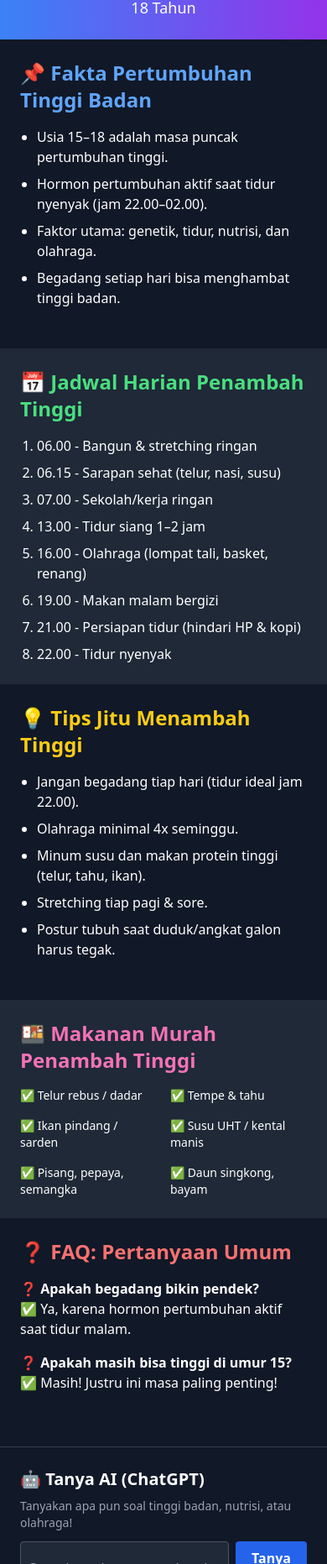
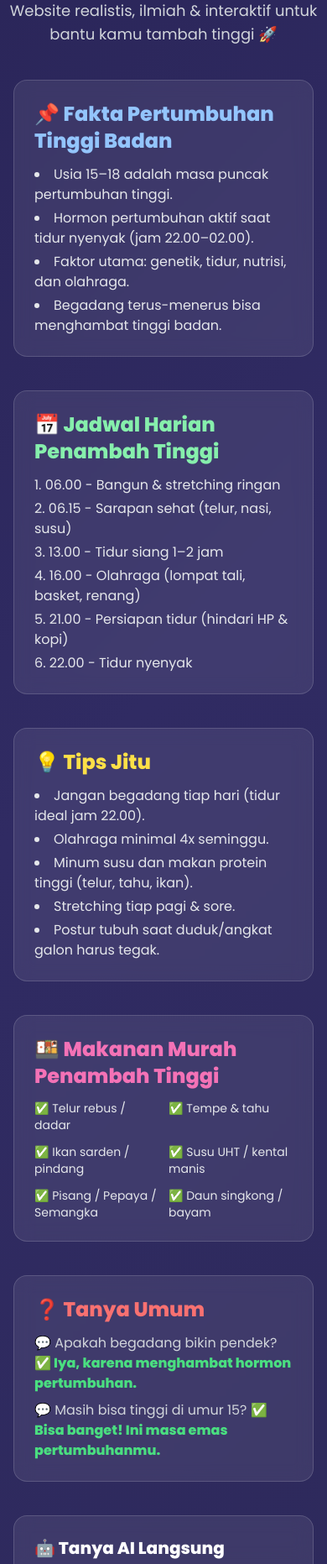
Before and after one commit to Rexzzxiterz/yaps, a plain HTML site: page index.html in a window 390 px wide. Shown: the part 137-2000 px from the top of the page at 84% size. Drawn offline with nearby package versions, Linux system fonts and the light colour scheme.

Commit message:
Update index.html

```diff
--- a/index.html
+++ b/index.html
@@ -2,85 +2,109 @@
 <head>
   <meta charset="UTF-8" />
   <meta name="viewport" content="width=device-width, initial-scale=1.0" />
-  <title>Tinggi Maksimal Usia Remaja</title>
+  <title>Latihan Perubahan Tubuh - Tinggi Maksimal</title>
   <script src="https://cdn.tailwindcss.com"></script>
+  <link href="https://fonts.googleapis.com/css2?family=Poppins:wght@400;600;800&display=swap" rel="stylesheet">
+  <style>
+    body {
+      font-family: 'Poppins', sans-serif;
+      background: linear-gradient(135deg, #0f0c29, #302b63, #24243e);
+      background-size: 400% 400%;
+      animation: gradientBG 15s ease infinite;
+    }
+    @keyframes gradientBG {
+      0% { background-position: 0% 50%; }
+      50% { background-position: 100% 50%; }
+      100% { background-position: 0% 50%; }
+    }
+    .glass {
+      background: rgba(255, 255, 255, 0.08);
+      border: 1px solid rgba(255, 255, 255, 0.15);
+      backdrop-filter: blur(10px);
+      border-radius: 1rem;
+      padding: 1.5rem;
+    }
+    .neon-btn {
+      background: #00f2ff;
+      box-shadow: 0 0 10px #00f2ff, 0 0 40px #00f2ff;
+      transition: 0.3s;
+    }
+    .neon-btn:hover {
+      background: #00c3d6;
+      box-shadow: 0 0 20px #00f2ff, 0 0 60px #00f2ff;
+    }
+  </style>
 </head>
-<body class="bg-gray-900 text-white font-sans">
-  <header class="bg-gradient-to-r from-blue-500 to-purple-600 p-6 text-center">
-    <h1 class="text-3xl md:text-5xl font-bold">Tinggi Maksimal di Usia Remaja</h1>
-    <p class="mt-2 text-lg">Fakta, Tips, dan Jadwal Khusus Usia 15–18 Tahun</p>
-  </header>  <section class="p-6 max-w-3xl mx-auto">
-    <h2 class="text-2xl font-bold mb-4 text-blue-400">📌 Fakta Pertumbuhan Tinggi Badan</h2>
-    <ul class="list-disc ml-5 space-y-2">
+<body class="text-white">  <header class="text-center py-10">
+    <h1 class="text-4xl md:text-6xl font-extrabold text-cyan-300 drop-shadow-lg">Tinggi Maksimal Remaja</h1>
+    <p class="mt-4 text-lg text-gray-300">Website realistis, ilmiah & interaktif untuk bantu kamu tambah tinggi 🚀</p>
+  </header>  <main class="max-w-5xl mx-auto px-4 space-y-10"><section class="glass">
+  <h2 class="text-2xl font-bold mb-3 text-blue-300">📌 Fakta Pertumbuhan Tinggi Badan</h2>
+  <ul class="list-disc list-inside text-gray-200 space-y-1">
     <li>Usia 15–18 adalah masa puncak pertumbuhan tinggi.</li>
     <li>Hormon pertumbuhan aktif saat tidur nyenyak (jam 22.00–02.00).</li>
     <li>Faktor utama: genetik, tidur, nutrisi, dan olahraga.</li>
-      <li>Begadang setiap hari bisa menghambat tinggi badan.</li>
+    <li>Begadang terus-menerus bisa menghambat tinggi badan.</li>
   </ul>
-  </section>  <section class="bg-gray-800 p-6 mt-6">
-    <h2 class="text-2xl font-bold mb-4 text-green-400">📅 Jadwal Harian Penambah Tinggi</h2>
-    <ul class="space-y-2 list-decimal ml-5">
+</section>
+
+<section class="glass">
+  <h2 class="text-2xl font-bold text-green-300 mb-3">📅 Jadwal Harian Penambah Tinggi</h2>
+  <ul class="list-decimal list-inside text-gray-200 space-y-1">
     <li>06.00 - Bangun & stretching ringan</li>
     <li>06.15 - Sarapan sehat (telur, nasi, susu)</li>
-      <li>07.00 - Sekolah/kerja ringan</li>
     <li>13.00 - Tidur siang 1–2 jam</li>
     <li>16.00 - Olahraga (lompat tali, basket, renang)</li>
-      <li>19.00 - Makan malam bergizi</li>
     <li>21.00 - Persiapan tidur (hindari HP & kopi)</li>
     <li>22.00 - Tidur nyenyak</li>
   </ul>
-  </section>  <section class="p-6 max-w-3xl mx-auto">
-    <h2 class="text-2xl font-bold text-yellow-400 mb-4">💡 Tips Jitu Menambah Tinggi</h2>
-    <ul class="list-disc ml-5 space-y-2">
+</section>
+
+<section class="glass">
+  <h2 class="text-2xl font-bold text-yellow-300 mb-3">💡 Tips Jitu</h2>
+  <ul class="list-disc list-inside text-gray-200 space-y-1">
     <li>Jangan begadang tiap hari (tidur ideal jam 22.00).</li>
     <li>Olahraga minimal 4x seminggu.</li>
     <li>Minum susu dan makan protein tinggi (telur, tahu, ikan).</li>
     <li>Stretching tiap pagi & sore.</li>
     <li>Postur tubuh saat duduk/angkat galon harus tegak.</li>
   </ul>
-  </section>  <section class="bg-gray-800 p-6 mt-6">
-    <h2 class="text-2xl font-bold text-pink-400 mb-4">🍱 Makanan Murah Penambah Tinggi</h2>
-    <ul class="grid grid-cols-2 gap-4 text-sm">
-      <li>✅ Telur rebus / dadar</li>
-      <li>✅ Tempe & tahu</li>
-      <li>✅ Ikan pindang / sarden</li>
-      <li>✅ Susu UHT / kental manis</li>
-      <li>✅ Pisang, pepaya, semangka</li>
-      <li>✅ Daun singkong, bayam</li>
-    </ul>
-  </section>  <section class="p-6 max-w-3xl mx-auto">
-    <h2 class="text-2xl font-bold text-red-400 mb-4">❓ FAQ: Pertanyaan Umum</h2>
-    <div class="space-y-4">
-      <div>
-        <strong>❓ Apakah begadang bikin pendek?</strong>
-        <p>✅ Ya, karena hormon pertumbuhan aktif saat tidur malam.</p>
+</section>
+
+<section class="glass">
+  <h2 class="text-2xl font-bold text-pink-400 mb-3">🍱 Makanan Murah Penambah Tinggi</h2>
+  <div class="grid grid-cols-2 sm:grid-cols-3 gap-3 text-sm text-gray-200">
+    <div>✅ Telur rebus / dadar</div>
+    <div>✅ Tempe & tahu</div>
+    <div>✅ Ikan sarden / pindang</div>
+    <div>✅ Susu UHT / kental manis</div>
+    <div>✅ Pisang / Pepaya / Semangka</div>
+    <div>✅ Daun singkong / bayam</div>
   </div>
-      <div>
-        <strong>❓ Apakah masih bisa tinggi di umur 15?</strong>
-        <p>✅ Masih! Justru ini masa paling penting!</p>
+</section>
+
+<section class="glass">
+  <h2 class="text-2xl font-bold text-red-400 mb-3">❓ Tanya Umum</h2>
+  <p class="text-gray-300">💬 Apakah begadang bikin pendek? <strong class="text-green-400">✅ Iya, karena menghambat hormon pertumbuhan.</strong></p>
+  <p class="mt-2 text-gray-300">💬 Masih bisa tinggi di umur 15? <strong class="text-green-400">✅ Bisa banget! Ini masa emas pertumbuhanmu.</strong></p>
+</section>
+
+<section class="glass">
+  <h2 class="text-xl font-bold mb-2 text-white">🤖 Tanya AI Langsung</h2>
+  <div class="flex flex-col sm:flex-row gap-3">
+    <input id="searchQuery" type="text" placeholder="Contoh: olahraga yang bantu tinggi"
+      class="flex-1 p-3 rounded bg-gray-800 text-white border border-gray-600 focus:outline-none">
+    <button onclick="askAI()" class="neon-btn px-6 py-3 rounded font-bold">Tanya AI</button>
   </div>
-    </div>
-  </section>  <section class="p-6 bg-gray-900 border-t border-gray-700 mt-10">
-    <h2 class="text-xl text-white font-bold mb-2">🤖 Tanya AI (ChatGPT)</h2>
-    <p class="text-gray-400 text-sm mb-3">Tanyakan apa pun soal tinggi badan, nutrisi, atau olahraga!</p>
-    <div class="flex gap-2">
-      <input id="searchQuery" type="text" placeholder="Contoh: makanan penghambat tinggi badan"
-        class="flex-1 p-2 rounded bg-gray-800 text-white border border-gray-600 focus:outline-none focus:ring-2 focus:ring-blue-500">
-      <button onclick="askAI()" class="bg-blue-600 hover:bg-blue-700 px-4 py-2 rounded text-white font-bold">
-        Tanya AI
-      </button>
-    </div>
-  </section>  <section class="p-6 bg-gray-950 mt-10 border-t border-gray-700">
-    <h2 class="text-xl font-bold mb-2 text-white">💬 Tanya Chatbot Langsung di Sini</h2>
-    <p class="text-sm text-gray-400 mb-4">Ketik pertanyaanmu seputar tinggi badan, tidur, atau nutrisi langsung di bawah ini.</p>
-    <iframe src="https://poe.com/embed/ChatGPT?theme=dark"
-            width="100%" height="500"
-            style="border:1px solid #444; border-radius:10px;"
-            referrerpolicy="no-referrer-when-downgrade">
-    </iframe>
-  </section>  <footer class="bg-black p-6 text-center text-sm text-gray-400 mt-10">
-    <p>"Selama kamu disiplin dan mau berusaha, tinggi badan bisa dikejar."</p>
-    <p class="mt-2">Website oleh Remaja yang Ingin Tinggi 💪</p>
+</section>
+
+<section class="glass">
+  <h2 class="text-xl font-bold text-white mb-2">💬 ChatBot (ChatGPT Langsung)</h2>
+  <iframe src="https://poe.com/embed/ChatGPT?theme=dark" width="100%" height="500" class="rounded-xl border border-gray-700"></iframe>
+</section>
+
+  </main>  <footer class="text-center py-6 text-sm text-gray-400 mt-10">
+    <p>Website oleh <strong class="text-cyan-300">Remaja yang Serius Ingin Tinggi</strong> 💪</p>
   </footer>  <script>
     function askAI() {
       const query = document.getElementById('searchQuery').value;
```
Lines whose indentation alone changed are shown as unchanged.
